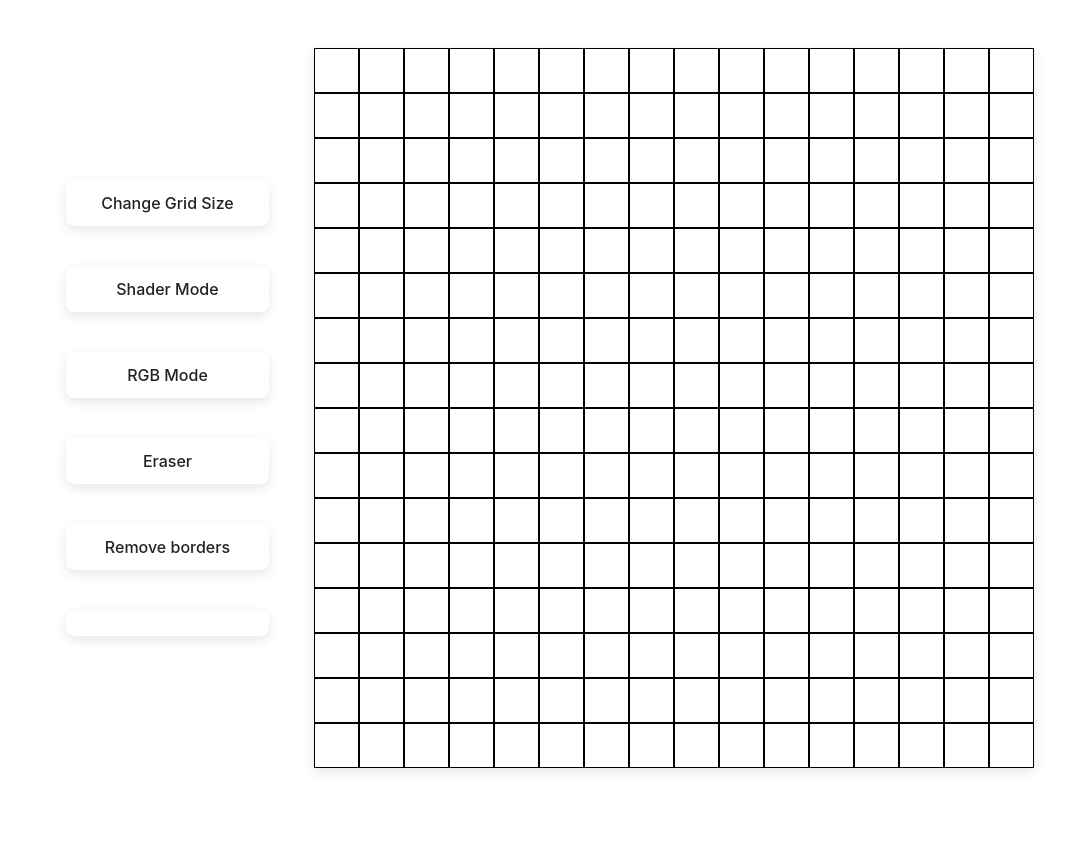
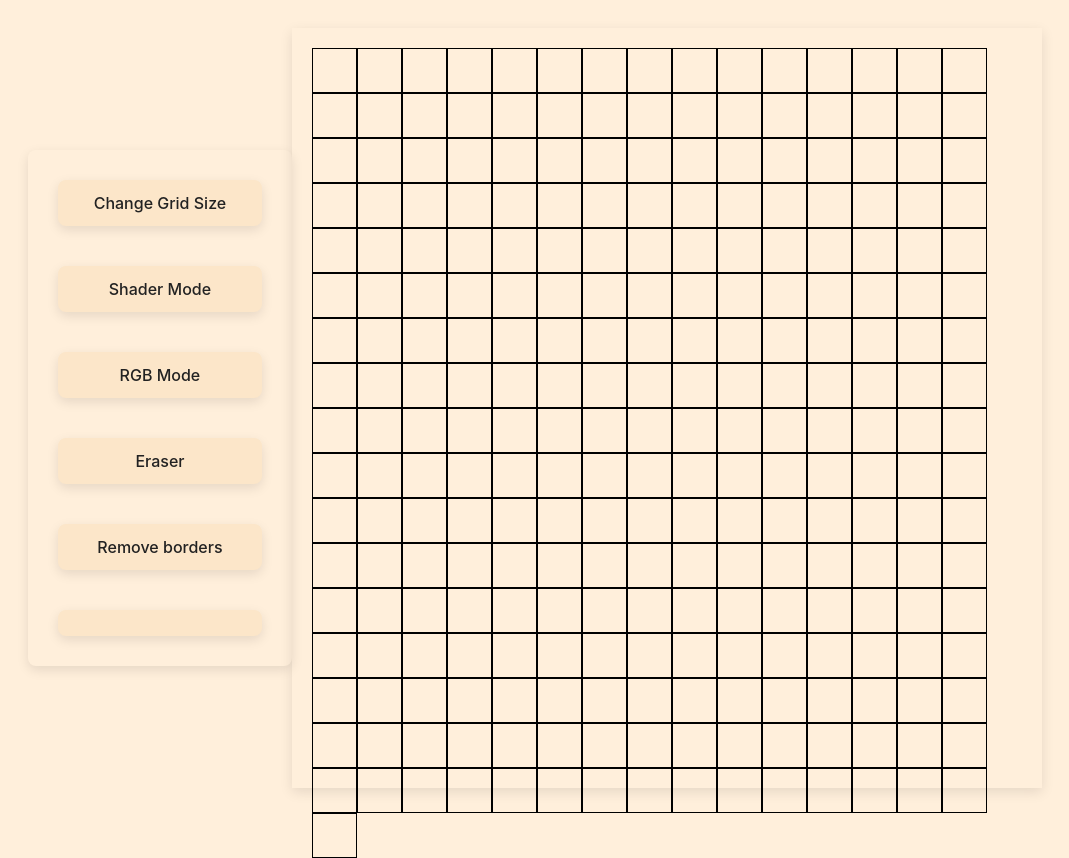
Before and after one commit to eilerb/Etch-a-Sketch, a plain HTML site: page index.html in a window 1280 px wide. Shown: the whole page, without its empty margins (130-1199 px from the left). Before the commit the page ends 816 px from the top, so only its background shows below. Drawn offline with Linux system fonts and the light colour scheme.

Commit message:
Change colors

```diff
--- a/style.css
+++ b/style.css
@@ -1,3 +1,7 @@
+html {
+  background-color: #FFEFDB;
+}
+
 .container {
   display: flex;
   flex-wrap: wrap;
@@ -7,6 +11,7 @@
   width: 720px;
   margin-right: 100px;
   box-shadow: rgba(0, 0, 0, 0.1) 0px 4px 12px;
+  padding: 20px;
 }
 
 .settings {
@@ -18,8 +23,8 @@
   padding: 30px;
   box-sizing: border-box;
   margin-left: 150px;
-  background-color: #FFFFFF;
   border-radius: 8px;
+  box-shadow: rgba(0, 0, 0, 0.1) 0px 4px 12px;
 }
 
 .content {
@@ -30,7 +35,7 @@
 }
 
 button {
-  background-color: #FFFFFF;
+  background-color: #FCE6C9;
   border: 0px solid #222222;
   border-radius: 8px;
   box-sizing: border-box;
```
